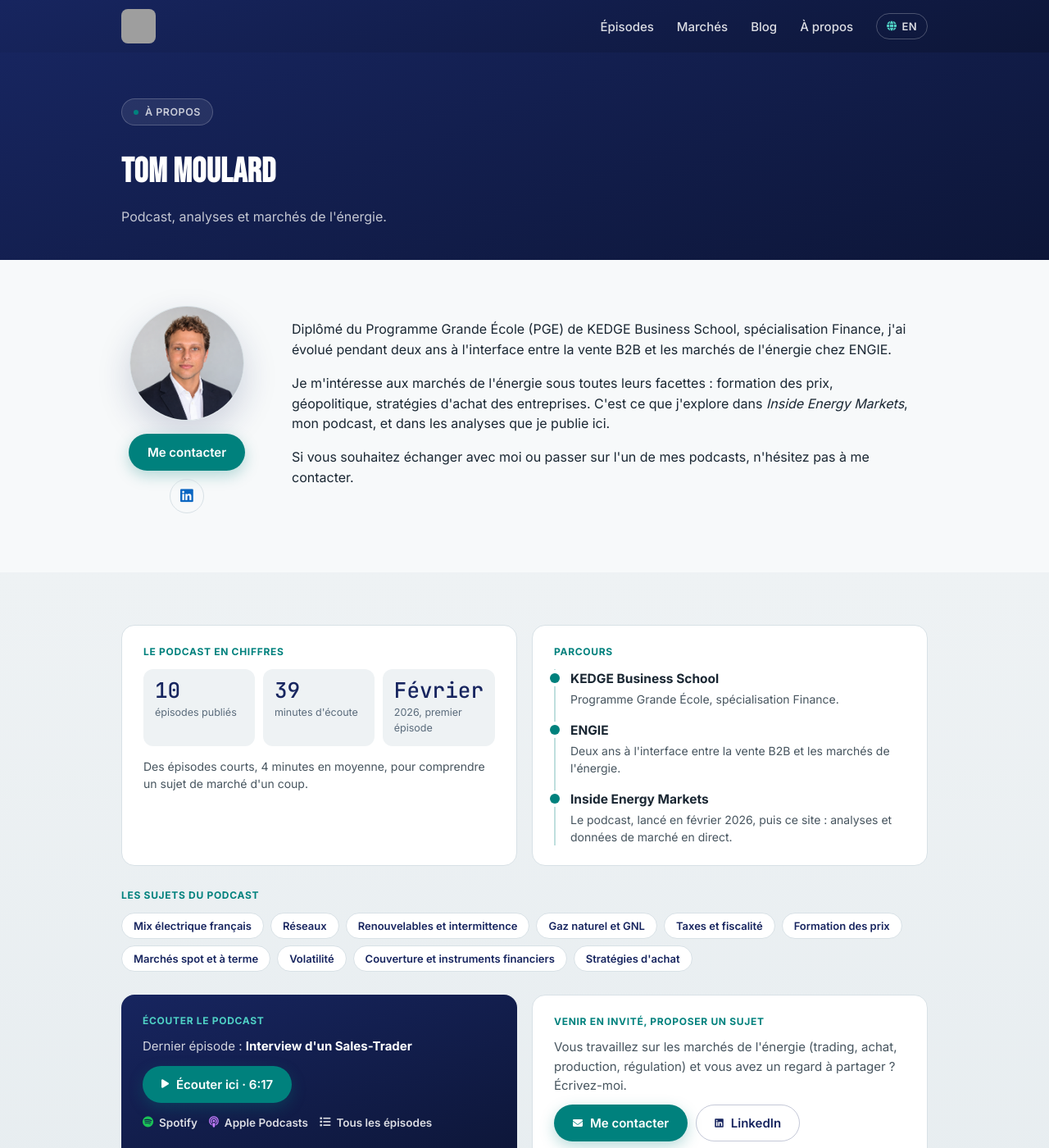
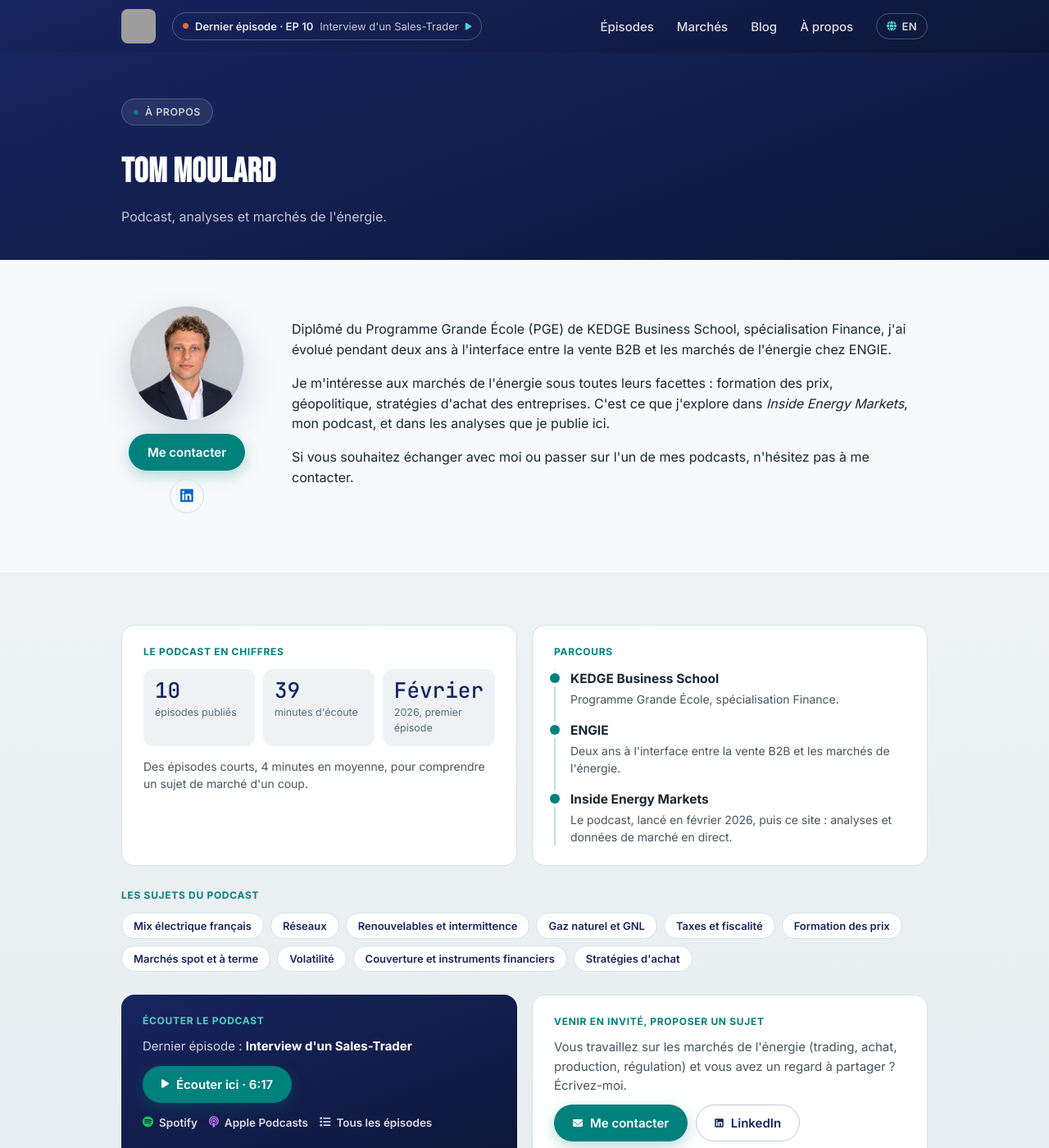
Before and after one commit to InsideEnergyMarkets/Inside-Energy-Markets, a Jekyll site: the page built from about/index.html, in a window 1280 px wide and 1400 px high. Shown: the whole window at 82% size. Built offline with Jekyll 4.4.1, drawn with Linux system fonts in a browser that asks for light colours; grey boxes are pictures that could not be loaded.

Commit message:
Barre de navigation : dernier épisode en pilule (lance le lecteur)
Nouveau · EP n + titre sur ordinateur, pilule courte sur téléphone,
masquée quand le lecteur est ouvert.

Co-Authored-By: Claude Opus 5.5 <noreply@anthropic.com>

```diff
--- a/_data/i18n.yml
+++ b/_data/i18n.yml
@@ -32,6 +32,8 @@ fr:
     about: "À propos"
     switch: "EN"
     switch_title: "English version"
+    new: "Nouveau"
+    play_aria: "Écouter l'épisode %n ici"
   footer:
     all_episodes: "Voir tous les épisodes"
   units:
@@ -343,6 +345,8 @@ en:
     about: "About"
     switch: "FR"
     switch_title: "Version française"
+    new: "New"
+    play_aria: "Play episode %n here"
   footer:
     all_episodes: "All episodes"
   units:
--- a/_layouts/default.html
+++ b/_layouts/default.html
@@ -33,6 +33,17 @@
     <a href="{{ u.home | relative_url }}" class="brand-logo">
       <img src="{{ '/assets/img/hero.png' | relative_url }}" alt="Inside Energy Markets">
     </a>
+    {% include latest-episode.html %}
+    {% if latest %}
+    {% if lang == "en" %}{% assign nav_ep_title = latest.title_en | default: latest.title %}{% else %}{% assign nav_ep_title = latest.title %}{% endif %}
+    {% assign nav_ep_age = site.time | date: "%s" | minus: latest_pod.date | date: "%s" | divided_by: 86400 %}
+    <button type="button" class="nav-ep" data-play data-audio="{{ latest_pod.audio | escape }}" data-number="{{ latest.number }}" data-title="{{ nav_ep_title | escape }}" data-duration="{{ latest_pod.duration }}" data-spotify="{{ latest.spotify }}" data-apple="{{ latest.apple }}" data-linkedin="{{ latest.linkedin }}" aria-label="{{ t.nav.play_aria | replace: '%n', latest.number }}{{ t.colon }}{{ nav_ep_title | escape }}">
+      <span class="nav-ep-dot" aria-hidden="true"></span>
+      <span class="nav-ep-tag">{% if nav_ep_age < 14 %}{{ t.nav.new }}{% else %}{{ t.ep.latest }}{% endif %} · EP {{ latest.number }}</span>
+      <span class="nav-ep-title">{{ nav_ep_title }}</span>
+      <i class="fa-solid fa-play" aria-hidden="true"></i>
+    </button>
+    {% endif %}
     <button type="button" class="nav-toggle" aria-label="Menu" aria-expanded="false">
       <i class="fa-solid fa-bars"></i>
     </button>
--- a/assets/css/style.css
+++ b/assets/css/style.css
@@ -2649,3 +2649,30 @@ html.has-player body { padding-bottom: 96px; }
 .lang-note { display: flex; align-items: center; gap: 8px; margin: -12px 0 20px; font-size: 13.5px; color: #47555f; }
 .lang-note i { color: var(--teal); }
 .ab-lang-note { font-weight: 400; color: rgba(255, 255, 255, 0.6); }
+
+/* Barre de navigation : dernier épisode en pilule (lance le lecteur) */
+.nav-ep {
+  display: inline-flex;
+  align-items: center;
+  gap: 8px;
+  min-width: 0;
+  margin: 0 auto 0 20px;
+  padding: 6px 12px;
+  border: 1px solid rgba(255, 255, 255, 0.25);
+  border-radius: 999px;
+  background: none;
+  color: rgba(255, 255, 255, 0.9);
+  font: inherit;
+  font-size: 13px;
+  cursor: pointer;
+  white-space: nowrap;
+  transition: border-color 0.2s, color 0.2s;
+}
+.nav-ep:hover { border-color: #4fd1c5; color: #ffffff; }
+.nav-ep-dot { width: 7px; height: 7px; flex: none; border-radius: 50%; background: var(--orange, #e8703a); animation: pulse-dot 2s infinite; }
+.nav-ep-tag { font-weight: 600; }
+.nav-ep-title { max-width: 260px; overflow: hidden; text-overflow: ellipsis; color: rgba(255, 255, 255, 0.75); }
+.nav-ep i { font-size: 10px; color: #4fd1c5; }
+html.has-player .nav-ep { display: none; }
+@media (max-width: 1000px) { .nav-ep-title { display: none; } }
+@media (max-width: 760px) { .nav-ep { margin-left: 12px; padding: 5px 10px; font-size: 12px; } }
```
Also changed, not shown: other parts of _layouts/default.html (+2 -1 lines).
